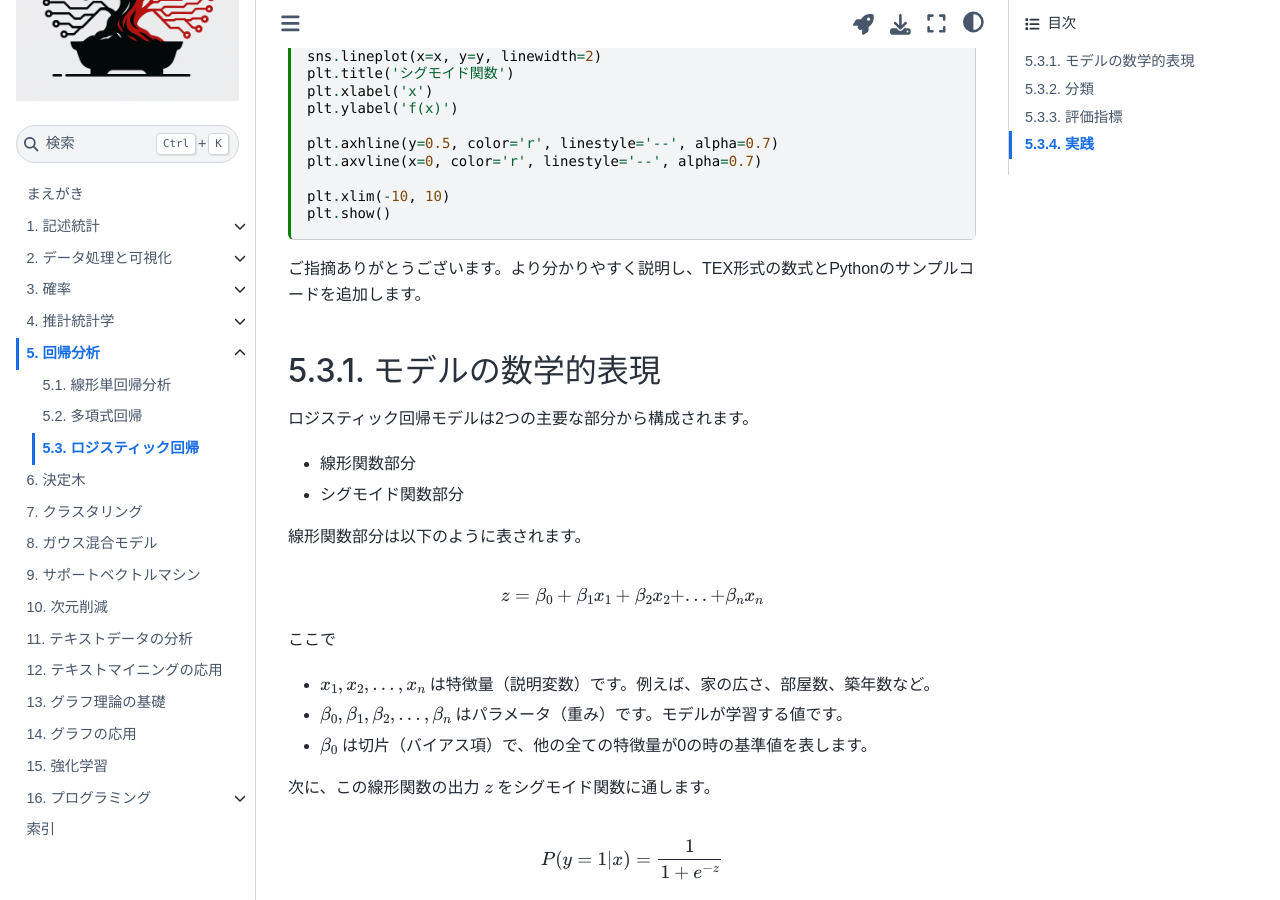
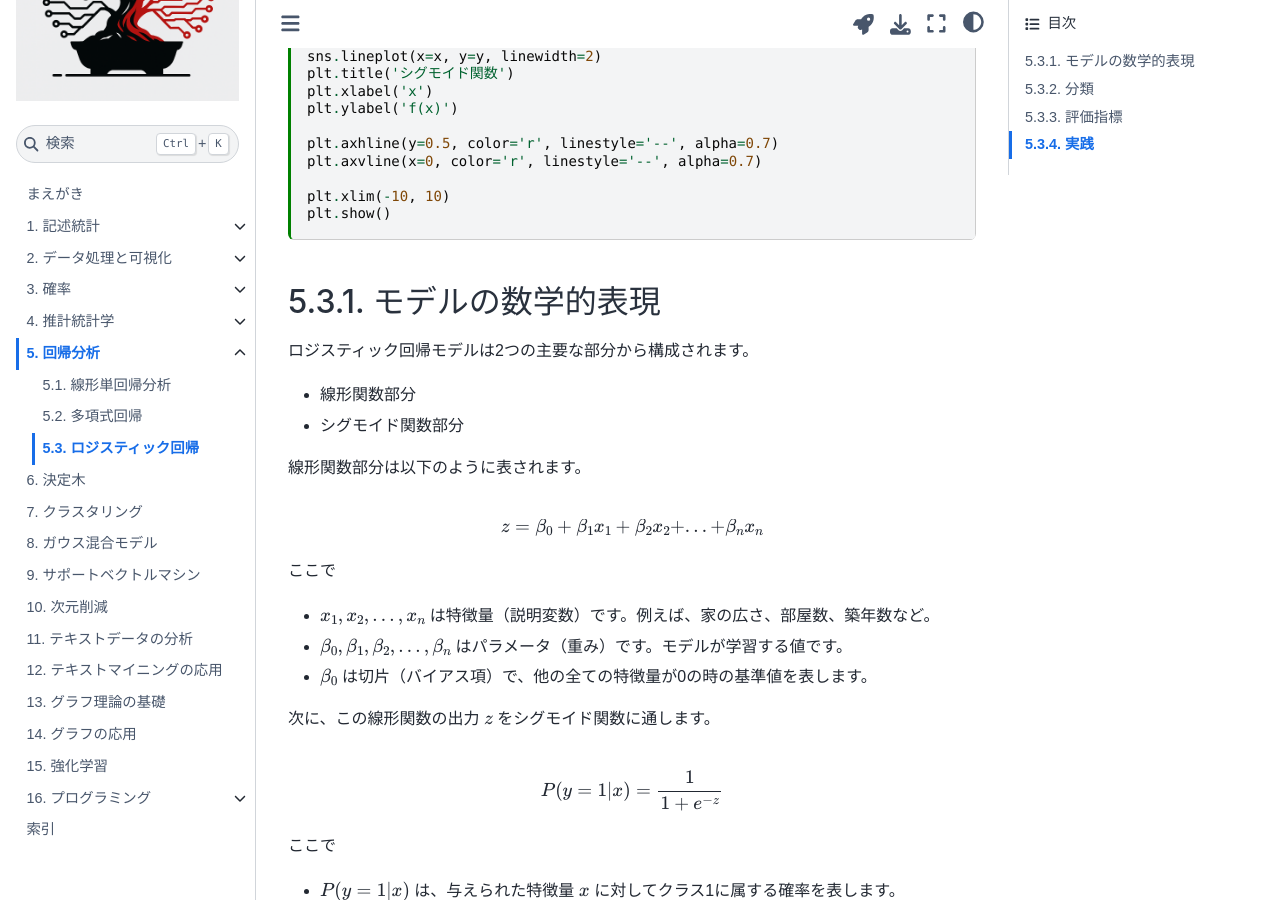
Before and after one commit to matt76k/ds-seminar, a Jupyter Book: the page built from book/chapter05/03.md, in a window 1280 px wide and 900 px high, scrolled down 1340 px. Built offline with Jupyter Book 1.0.4 settings and Sphinx 7.4.7 and the Sphinx Book theme 1.1.4, drawn with Linux system fonts in a browser that asks for light colours; comment, search, counter and statistics services are not loaded.

Commit message:
ロジスティック回帰の節に残っていた生成文を削除

````diff
--- a/book/chapter05/03.md
+++ b/book/chapter05/03.md
@@ -79,8 +79,6 @@ plt.axvline(x=0, color='r', linestyle='--', alpha=0.7)
 plt.xlim(-10, 10)
 plt.show()
 ```
-
-ご指摘ありがとうございます。より分かりやすく説明し、TEX形式の数式とPythonのサンプルコードを追加します。
 
 ## モデルの数学的表現
 
````
